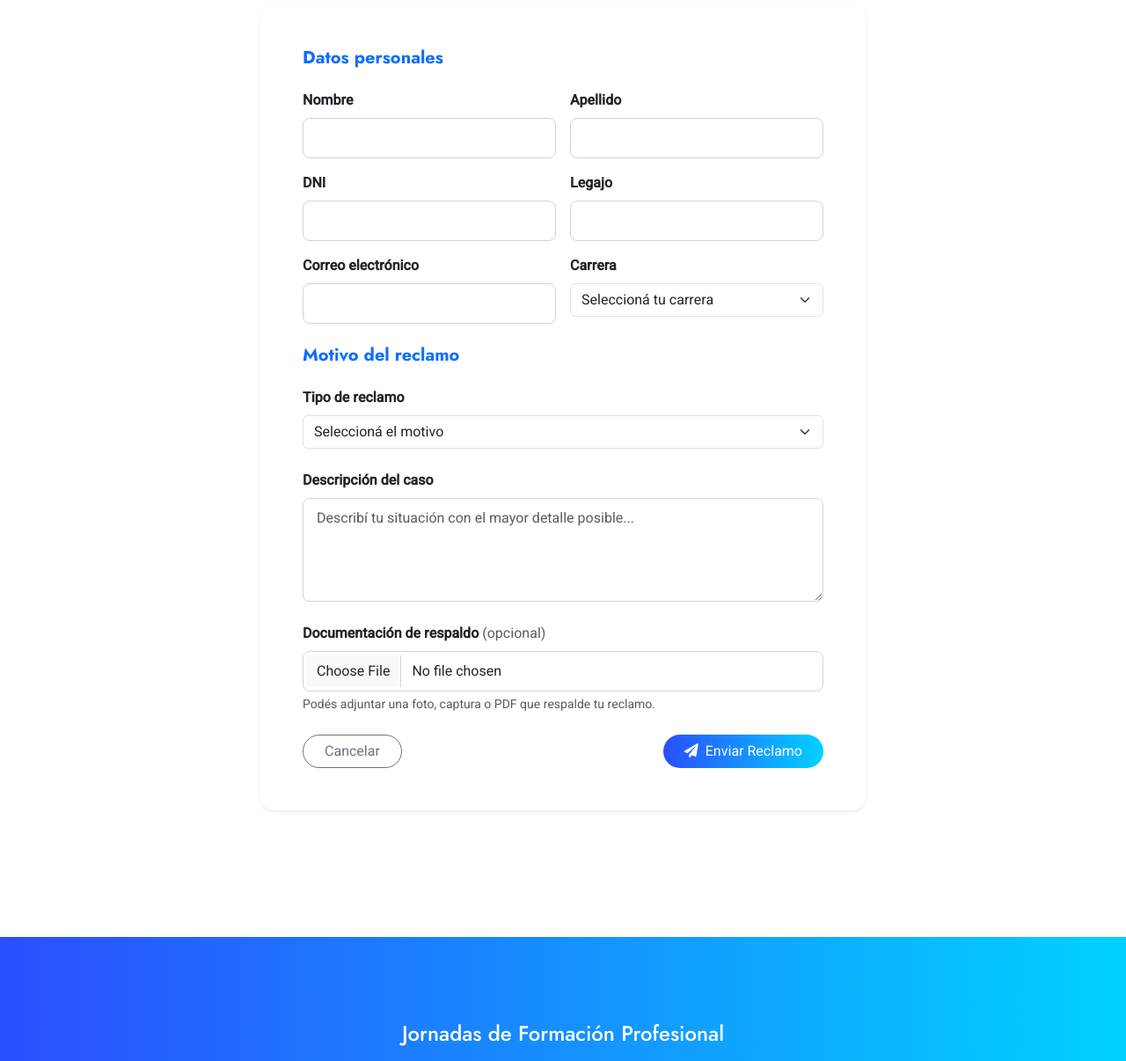
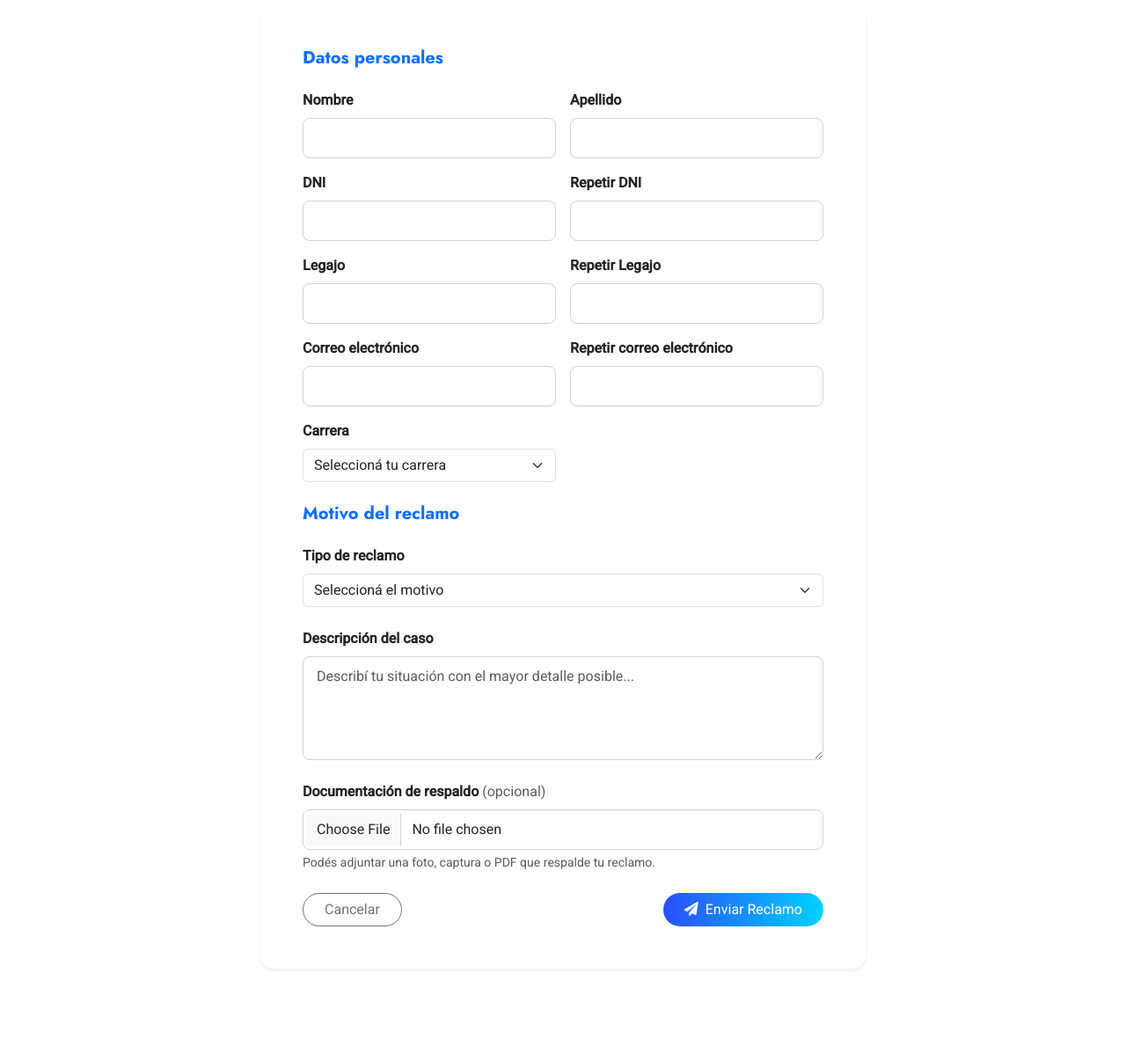
Before and after one commit to UTN-FRLP-Sau/jornadas-django, a Django app: page /reclamo/ in a window 1280 px wide. Shown: the part 339-1545 px from the top of the page at 88% size. Run offline with Django 5.2, Linux system fonts and the light colour scheme; tables that the repository leaves empty hold one stand-in row (values such as "Sample post"); data that the repository does not hold is empty; some libraries are stand-ins or nearby versions.

Commit message:
feat(reclamos): agregar validación de campos repetidos con bloqueo de copiar/pegar en formulario de reclamo

```diff
--- a/charlas/templates/charlas/reclamo_nuevo.html
+++ b/charlas/templates/charlas/reclamo_nuevo.html
@@ -15,6 +15,13 @@
                 </div>
 
                 <div class="card p-4 p-md-5 shadow-sm border-0">
+                {% if errores %}
+                <div class="alert alert-danger mb-4">
+                    <ul class="mb-0">
+                        {% for e in errores %}<li>{{ e }}</li>{% endfor %}
+                    </ul>
+                </div>
+                {% endif %}
                     <form method="POST" enctype="multipart/form-data">
                         {% csrf_token %}
 
@@ -30,15 +37,27 @@
                             </div>
                             <div class="col-md-6">
                                 <label class="form-label fw-bold">DNI</label>
-                                <input type="text" name="dni" class="form-control" required>
+                                <input type="text" name="dni" class="form-control" required autocomplete="off">
+                            </div>
+                            <div class="col-md-6">
+                                <label class="form-label fw-bold">Repetir DNI</label>
+                                <input type="text" name="dni_repeat" class="form-control" required autocomplete="off">
                             </div>
                             <div class="col-md-6">
                                 <label class="form-label fw-bold">Legajo</label>
-                                <input type="text" name="legajo" class="form-control" required>
+                                <input type="text" name="legajo" class="form-control" required autocomplete="off">
+                            </div>
+                            <div class="col-md-6">
+                                <label class="form-label fw-bold">Repetir Legajo</label>
+                                <input type="text" name="legajo_repeat" class="form-control" required autocomplete="off">
                             </div>
                             <div class="col-md-6">
                                 <label class="form-label fw-bold">Correo electrónico</label>
-                                <input type="email" name="correo" class="form-control" required>
+                                <input type="email" name="correo" class="form-control" required autocomplete="off">
+                            </div>
+                            <div class="col-md-6">
+                                <label class="form-label fw-bold">Repetir correo electrónico</label>
+                                <input type="email" name="correo_repeat" class="form-control" required autocomplete="off">
                             </div>
                             <div class="col-md-6">
                                 <label class="form-label fw-bold">Carrera</label>
@@ -116,6 +135,12 @@
 
 {% block scripts %}
 <script>
+
+document.querySelectorAll('[name="dni_repeat"], [name="legajo_repeat"], [name="correo_repeat"]').forEach(el => {
+    el.addEventListener('paste', e => e.preventDefault());
+    el.addEventListener('drop', e => e.preventDefault());
+});
+
 function actualizarFormulario(motivo) {
     const campoCharla = document.getElementById('campo-charla');
     const campoDia = document.getElementById('campo-dia');
--- a/charlas/views.py
+++ b/charlas/views.py
@@ -1536,6 +1536,9 @@ def reclamo_nuevo(request):
     else:
         return render(request, 'charlas/reclamo_cerrado.html', {'fecha_cierre': None})
 
+    talks = Talk.objects.all().order_by('date', 'time')
+    dias = ['Martes 19 de Mayo', 'Miércoles 20 de Mayo', 'Jueves 21 de Mayo']
+
     if request.method == 'POST':
         dni = request.POST.get('dni', '').strip()
         legajo = request.POST.get('legajo', '').strip()
@@ -1549,6 +1552,25 @@ def reclamo_nuevo(request):
         talk_id = request.POST.get('talk_id', '').strip()
         dia = request.POST.get('dia', '').strip()
         archivo = request.FILES.get('archivo')
+        dni_repeat = request.POST.get('dni_repeat', '').strip()
+        legajo_repeat = request.POST.get('legajo_repeat', '').strip()
+        correo_repeat = request.POST.get('correo_repeat', '').strip()
+
+        errores = []
+        if dni != dni_repeat:
+            errores.append('Los DNI no coinciden.')
+        if legajo != legajo_repeat:
+            errores.append('Los legajos no coinciden.')
+        if correo != correo_repeat:
+            errores.append('Los correos no coinciden.')
+
+        if errores:
+            return render(request, 'charlas/reclamo_nuevo.html', {
+                'talks': talks,
+                'dias': dias,
+                'config': config,
+                'errores': errores,
+            })
 
         talk = None
         if talk_id:
@@ -1563,9 +1585,6 @@ def reclamo_nuevo(request):
         )
         _send_reclamo_confirmacion(reclamo)
         return redirect('reclamo_confirmar', pk=reclamo.pk)
-
-    talks = Talk.objects.all().order_by('date', 'time')
-    dias = ['Martes 19 de Mayo', 'Miércoles 20 de Mayo', 'Jueves 21 de Mayo']
 
     return render(request, 'charlas/reclamo_nuevo.html', {
         'talks': talks,
```
